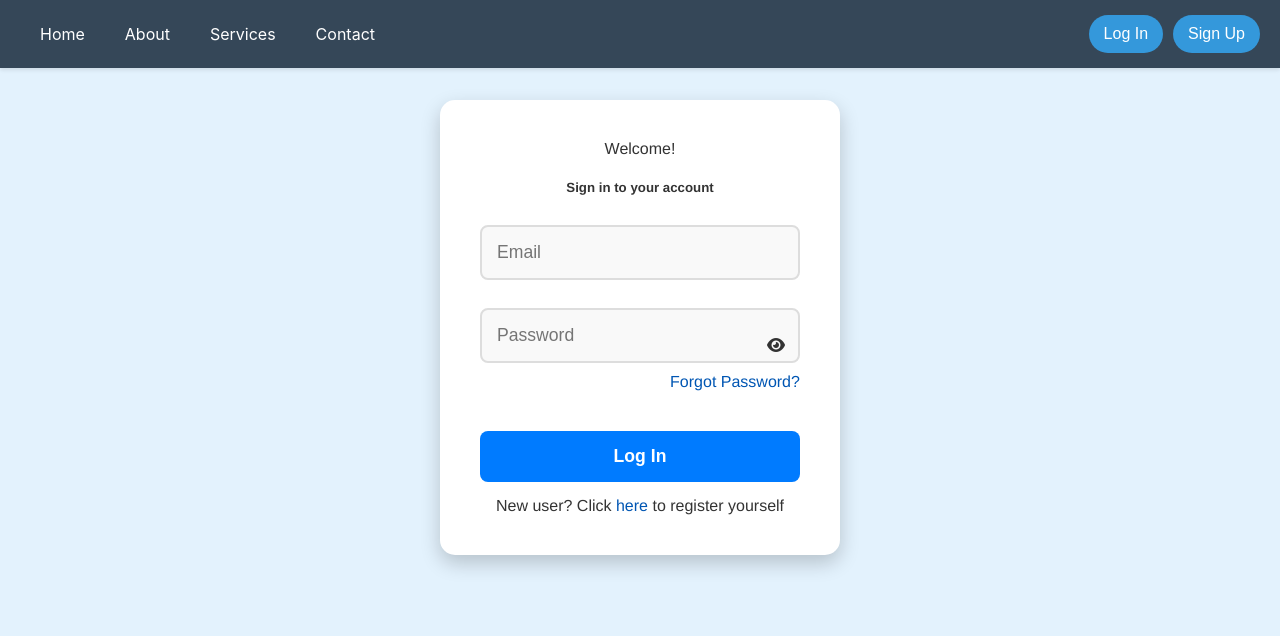
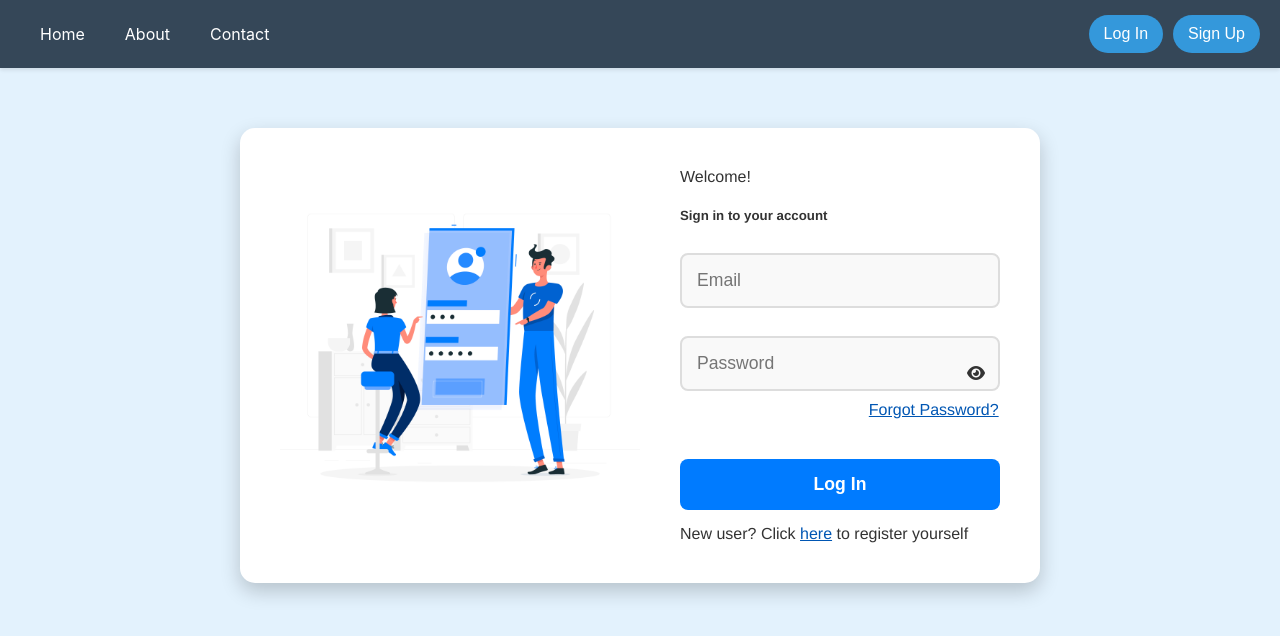
Before and after one commit to Rahul7237/reactOverflow, a React (Create React App) app: page / in a window 1280 px wide. Both pictures are taken after a click on the button "Login". Shown: the top 636 px of the page. Built offline with nearby package versions, Linux system fonts and the light colour scheme; no server answers.

Commit message:
new changes for login

```diff
--- a/package.json
+++ b/package.json
@@ -14,6 +14,7 @@
     "react-apexcharts": "^1.4.1",
     "react-dom": "^18.2.0",
     "react-icons": "^5.0.1",
+    "react-loader-spinner": "^6.1.6",
     "react-scripts": "5.0.1",
     "react-slick": "^0.30.1",
     "slick-carousel": "^1.8.1",
--- a/src/components/DashBoard.js
+++ b/src/components/DashBoard.js
@@ -321,8 +321,8 @@ const renderRecentActivity = () => {
     <div className="dashboard">
     <h1>Welcome, {userData.firstName}!</h1>
     <div className="dashboard-content">
-      <button onClick={() => handleSectionClick('yourStats')}>Your Stats</button>
-      <button onClick={() => handleSectionClick('recentActivity')}>Recent Activity</button>
+      {/* <button onClick={() => handleSectionClick('yourStats')}>Your Stats</button> */}
+      {/* <button onClick={() => handleSectionClick('recentActivity')}>Recent Activity</button> */}
     </div>
     </div>
     {activeSection === 'yourStats' && renderYourStats()}
--- a/src/components/LoginSignup.js
+++ b/src/components/LoginSignup.js
@@ -1,6 +1,7 @@
 import React, { useState, useEffect } from 'react';
 import '../css/LoginSignup.css';
 import { BaseURL } from '../Keys';
+import loginimage from '../images/login.jpg'
 
 const LoginSignup = ({ mode, onModeChange, onClose, success, handletoken }) => {
   const [signUpData, setSignUpData] = useState({
@@ -25,6 +26,7 @@ const LoginSignup = ({ mode, onModeChange, onClose, success, handletoken }) => {
   const [showPassword, setShowPassword] = useState(false);
   const [resendDisabled, setResendDisabled] = useState(false);
   const [resendTimer, setResendTimer] = useState(0);
+  const [loading, setLoading] = useState(false);
   useEffect(() => {
     setError('');
     if(mode!=='forgot'){
@@ -41,6 +43,10 @@ const LoginSignup = ({ mode, onModeChange, onClose, success, handletoken }) => {
     console.log("change mode" + mode);
   }, [mode]);
 
+  const SimpleLoader = () => (
+    <div className="loader">
+    </div>
+  );
   const handleSignUpChange = (e) => {
     setSignUpData({ ...signUpData, [e.target.name]: e.target.value });
   };
@@ -51,7 +57,7 @@ const LoginSignup = ({ mode, onModeChange, onClose, success, handletoken }) => {
 
   const handleSignUpSubmit = async (e) => {
     e.preventDefault();
-
+    setLoading(true);
     if (!signUpData.firstName.trim()) {
       setError('Please enter your first name.');
       return;
@@ -115,11 +121,14 @@ const LoginSignup = ({ mode, onModeChange, onClose, success, handletoken }) => {
       console.error('Signup failed:', error);
       setError('Signup failed. Please try again.');
     }
+  finally {
+    setLoading(false); // Set loading state to false once API call is complete
+  }
   };
 
   const handleLoginSubmit = async (e) => {
     e.preventDefault();
-
+      setLoading(true);
     if (!loginData.email.trim()) {
       setError('Please enter your email.');
       return;
@@ -170,6 +179,9 @@ const LoginSignup = ({ mode, onModeChange, onClose, success, handletoken }) => {
       console.error('Login error:', error);
       setError('Login failed. Please try again.');
     }
+    finally {
+      setLoading(false); // Set loading state to false once API call is complete
+    }
   };
 
   const togglePasswordVisibility = () => {
@@ -194,6 +206,7 @@ const LoginSignup = ({ mode, onModeChange, onClose, success, handletoken }) => {
   };
   const sendOtp = async (e) => {
     e.preventDefault();
+    setLoading(true);
     if (!signUpData.email.trim()) {
       setError('Please enter your email.');
     } else {
@@ -225,11 +238,15 @@ const LoginSignup = ({ mode, onModeChange, onClose, success, handletoken }) => {
         console.error('Failed to send OTP:', error);
         setError('Failed to send OTP. Please try again.');
       }
+      finally {
+        setLoading(false); // Set loading state to false once API call is complete
+      }
     }
   };
 
   const handleOtpVerification = async (e) => {
     e.preventDefault();
+    setLoading(true);
     const otpValue = Object.values(otp).join('');
     console.log('Verifying OTP:', otpValue);
     try {
@@ -261,17 +278,29 @@ const LoginSignup = ({ mode, onModeChange, onClose, success, handletoken }) => {
       console.error('OTP verification failed:', error);
       setError('OTP verification failed. Please try again.');
     }
+    finally {
+      setLoading(false); // Set loading state to false once API call is complete
+    }
   };
 
   const handleOtpChange = (e) => {
     const { name, value } = e.target;
     const updatedOtp = value.replace(/\D/g, '').slice(0, 1); // Ensuring only one digit is entered
     setOtp({ ...otp, [name]: updatedOtp });
-    console.log(otp);
+
+    // Move focus to the next input box if a character is entered
+    if (updatedOtp && e.target.nextElementSibling) {
+      e.target.nextElementSibling.focus();
+    } else if (!updatedOtp && e.target.previousElementSibling) {
+      // Move focus to the previous input box if backspace is pressed and the current input is empty
+      e.preventDefault(); // Prevent the default behavior of backspace (which is deleting the character)
+      e.target.previousElementSibling.focus();
+    }
   };
 
   const UpdatePassword = async(e) => {
     e.preventDefault();
+    setLoading(true);
     if (!signUpData.password.trim()) {
       setError('Please enter a password.');
       return;
@@ -311,6 +340,9 @@ const LoginSignup = ({ mode, onModeChange, onClose, success, handletoken }) => {
       setError('OTP verification failed. Please try again.');
     }
 
+    finally {
+      setLoading(false); // Set loading state to false once API call is complete
+    }
    console.log("passwordUpdated");
   };
   const startResendTimer = () => {
@@ -341,7 +373,13 @@ const LoginSignup = ({ mode, onModeChange, onClose, success, handletoken }) => {
     }
   }, [successMessage, error, mode]);
   return (
-    <div className="login-card">
+    <div className="login-page">
+      {loading && <SimpleLoader />}
+      <div className="login-card">
+        <div className="login-image">
+          <img src={loginimage} alt="login" className="login-image1" />
+        </div>
+        <div className="form-container">
       {error && <p className="error">{error}</p>}
       {successMessage && <p className="success">{successMessage}</p>}
       {!forgotMode && mode === 'login' && (
@@ -373,7 +411,6 @@ const LoginSignup = ({ mode, onModeChange, onClose, success, handletoken }) => {
             <input type="text" name="firstName" placeholder="First Name" onChange={handleSignUpChange} />
             <input type="text" name="lastName" placeholder="Last Name" onChange={handleSignUpChange} />
             <input type="email" name="email" placeholder="Email" onChange={handleSignUpChange} />
-            <input type="text" name="mobile" placeholder="Mobile Number" onChange={handleSignUpChange} />
             <div className="password-input">
               <input type={showPassword ? "text" : "password"} name="password" placeholder="Password" onChange={handleSignUpChange} />
               <span className="password-toggle" onClick={togglePasswordVisibility}>
@@ -410,12 +447,11 @@ const LoginSignup = ({ mode, onModeChange, onClose, success, handletoken }) => {
       </div>
       <button type="submit">Verify</button>
     </form>
-    {resendTimer > 0 && (
-            <p>Resend OTP in {resendTimer} seconds</p>
-          )}
-          {resendTimer === 0 && !resendDisabled && (
-            <button onClick={sendOtp}>Resend OTP</button>
-          )}
+    {resendTimer > 0 ? (
+  <p>Resend OTP in {resendTimer} seconds</p>
+) : (
+  !resendDisabled && <span className="spanforcheck" onClick={sendOtp}>Resend otp</span>
+)}
   </div>
 )}
 
@@ -437,6 +473,8 @@ const LoginSignup = ({ mode, onModeChange, onClose, success, handletoken }) => {
         </div>
       )}
     </div>
+    </div>
+    </div>
   );
 };
 
--- a/src/components/NavBar.js
+++ b/src/components/NavBar.js
@@ -38,7 +38,6 @@ const NavBar = ({ onLoginClick, onSignupClick, logOut, mode, toggleSideNav, Weat
       <ul className="nav-links">
         <li><a href="/">Home</a></li>
         <li><a href="/about">About</a></li>
-        <li><a href="/services">Services</a></li>
         <li><a href="/contact">Contact</a></li>
       </ul>
 
--- a/src/css/LoginSignup.css
+++ b/src/css/LoginSignup.css
@@ -1,32 +1,87 @@
 /* General Styles */
 .login-card {
+    display: flex;
+    justify-content: center;
+    align-items: center;
+    flex-direction: row; /* Change flex-direction to row */
     background-color: #ffffff; /* White background */
     box-shadow: 0 8px 20px rgba(0, 0, 0, 0.2); /* Increased box shadow for depth */
     border-radius: 15px; /* Rounded corners */
     padding: 40px; /* Increased padding for spacing */
     width: 90%;
-    max-width: 400px; /* Maximum width for responsiveness */
+    max-width: 800px; /* Maximum width for responsiveness */
     margin: 0 auto; /* Center the card horizontally */
-    text-align: center;
     font-family: 'Helvetica Neue', Arial, sans-serif;
     color: #333; /* Text color */
   }
 
   /* Form Styles */
+  .form-container {
+    width: 100%; /* Take up remaining width */
+    max-width: 400px; /* Adjust max-width as needed */
+  }
+
+  .login-image {
+    max-width: 50%; /* Adjust max-width as needed */
+    margin-right: 40px; /* Add spacing between image and form */
+  }
+
+  .login-image img {
+    max-width: 100%; /* Ensure image fits container */
+    height: auto; /* Maintain aspect ratio */
+  }
+
+  .loader {
+    border: 8px solid #f3f3f3; /* Light grey */
+    border-top: 8px solid #3498db; /* Blue */
+    border-radius: 50%;
+    width: 50px;
+    height: 50px;
+    animation: spin 1s linear infinite; /* Apply animation */
+    margin: auto; /* Center the loader */
+  }
+
+  @keyframes spin {
+    0% { transform: rotate(0deg); }
+    100% { transform: rotate(360deg); }
+  }
+  .login-page {
+    margin-top: 10%;
+  }
+
   .login-card form {
     display: flex;
     flex-direction: column;
     gap: 20px;
+    width: 100%;
+    max-width: 400px;
   }
   .forgotlink{
-    cursor: pointer;
     margin-top: 10px;
-    margin-left: 190px;
-    color: #0056b3;
+    margin-left: 59%;
   }
-.spanforcheck{
+  .forgotlink, .spanforcheck {
     cursor: pointer;
     color: #0056b3;
+    text-decoration: underline;
+
+  }
+  .otp-input-container {
+    display: flex;
+  }
+
+  .otp-input-container input {
+    width: 40px; /* Adjust width as needed */
+    height: 40px; /* Adjust height as needed */
+    margin-right: 10px; /* Add spacing between input boxes */
+    text-align: center; /* Center-align text */
+    font-size: 1.2em; /* Adjust font size as needed */
+    border: 1px solid #ddd; /* Add border */
+    border-radius: 5px; /* Add border radius */
+  }
+
+  .otp-input-container input:last-child {
+    margin-right: 0; /* Remove margin from the last input box */
   }
   .login-card input {
     padding: 15px; /* Increased padding for input fields */
@@ -35,6 +90,7 @@
     font-size: 1.1em; /* Larger font size */
     background-color: #f9f9f9; /* Light grey background */
     color: #555; /* Text color */
+    width: 100%;
   }
 
   .login-card input:focus {
@@ -54,6 +110,7 @@
     font-size: 1.1em; /* Larger font size */
     transition: background-color 0.3s ease;
     font-weight: bold; /* Bold font weight */
+    width: 100%;
   }
 
   .login-card button:hover {
@@ -97,3 +154,16 @@
   .login-card .close-button:hover {
     color: #333; /* Darker color on hover */
   }
+
+  /* Media Queries for Responsive Design */
+  @media only screen and (max-width: 768px) {
+    .login-card {
+      flex-direction: column; /* Change flex-direction to column */
+    }
+
+    .login-image {
+      max-width: 100%; /* Make image take full width */
+      margin-right: 0; /* Remove margin */
+      margin-bottom: 20px; /* Add spacing between image and form */
+    }
+  }
```
Also changed, not shown: src/images/login.jpg (added), 1 other file (tests, documents, lock files or other folders). Lines whose indentation alone changed are shown as unchanged.
